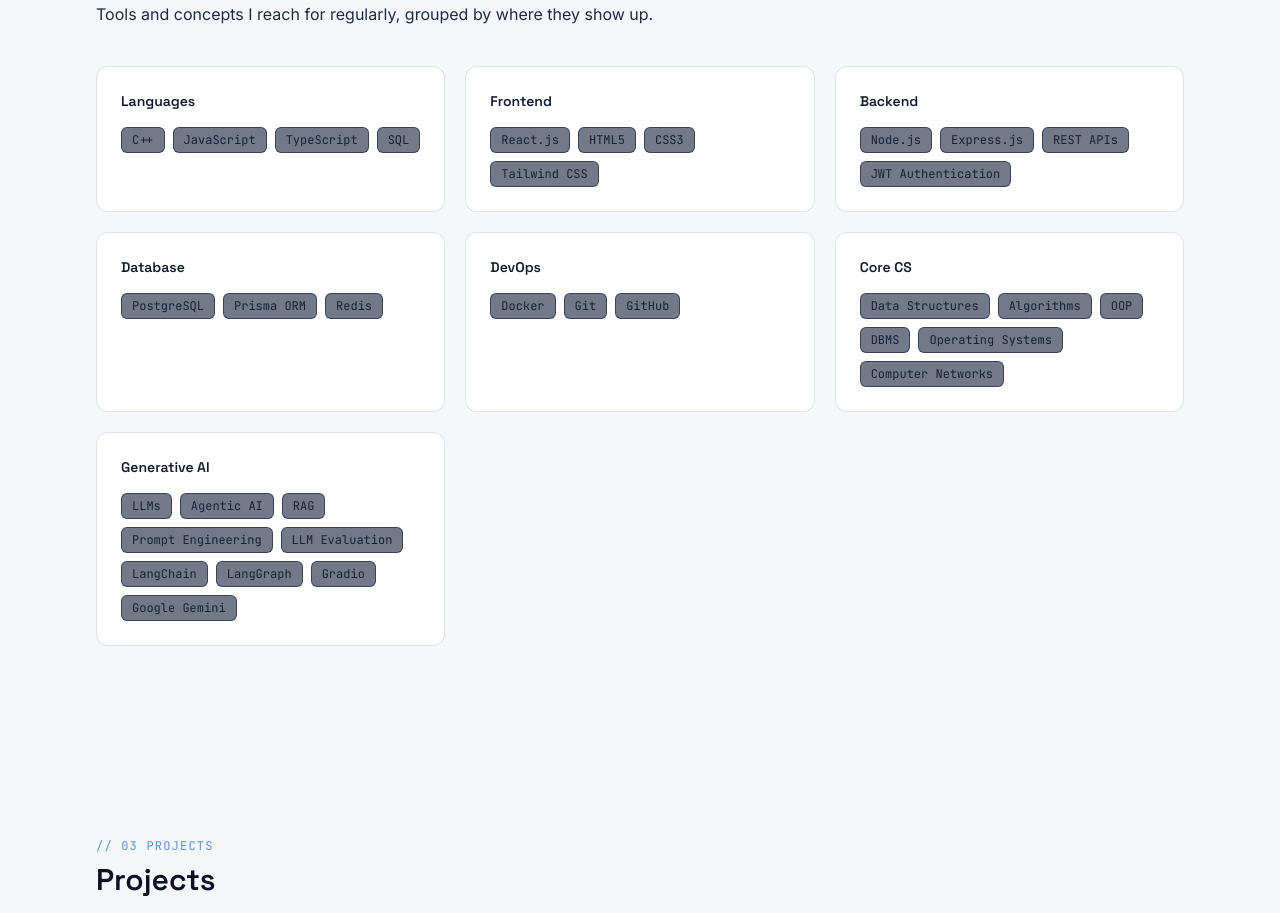
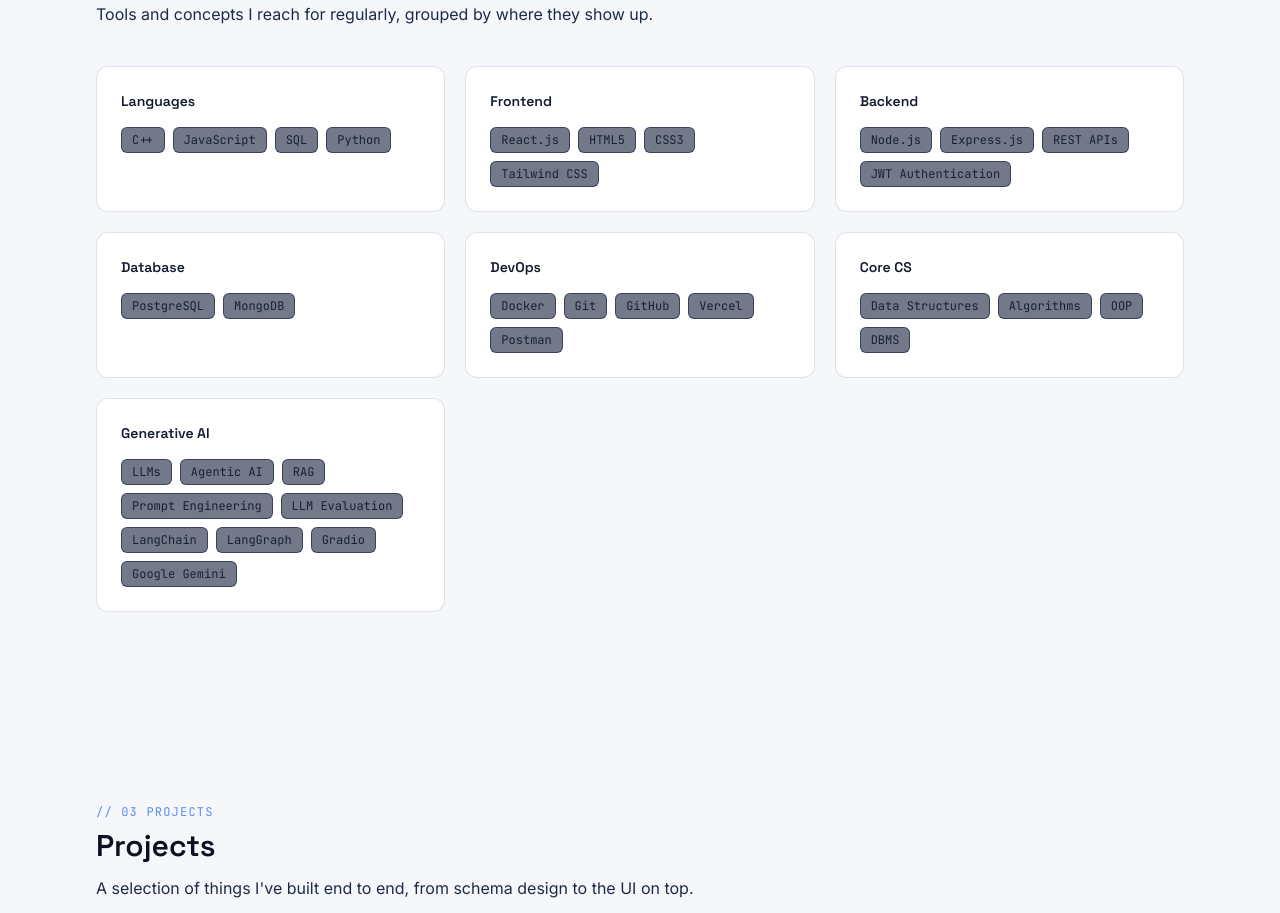
Before and after one commit to sriramabburi11/portfolio, a React (Vite) app: page / in a window 1280 px wide. Shown: the part 1540-2453 px from the top of the page. Built offline with nearby package versions, Linux system fonts and the light colour scheme; no server answers.

Commit message:
Update skills.ts

```diff
--- a/src/data/skills.ts
+++ b/src/data/skills.ts
@@ -4,7 +4,7 @@
   {
     id: 'languages',
     title: 'Languages',
-    items: ['C++', 'JavaScript', 'TypeScript', 'SQL'],
+    items: ['C++', 'JavaScript', 'SQL', 'Python'],
   },
   {
     id: 'frontend',
@@ -19,12 +19,12 @@
   {
     id: 'database',
     title: 'Database',
-    items: ['PostgreSQL', 'Prisma ORM', 'Redis'],
+    items: ['PostgreSQL', 'MongoDB'],
   },
   {
     id: 'devops',
     title: 'DevOps',
-    items: ['Docker', 'Git', 'GitHub'],
+    items: ['Docker', 'Git', 'GitHub', 'Vercel', 'Postman'],
   },
   {
     id: 'core-cs',
@@ -33,9 +33,7 @@
       'Data Structures',
       'Algorithms',
       'OOP',
-      'DBMS',
-      'Operating Systems',
-      'Computer Networks',
+      'DBMS'
     ],
   },
   {
```
